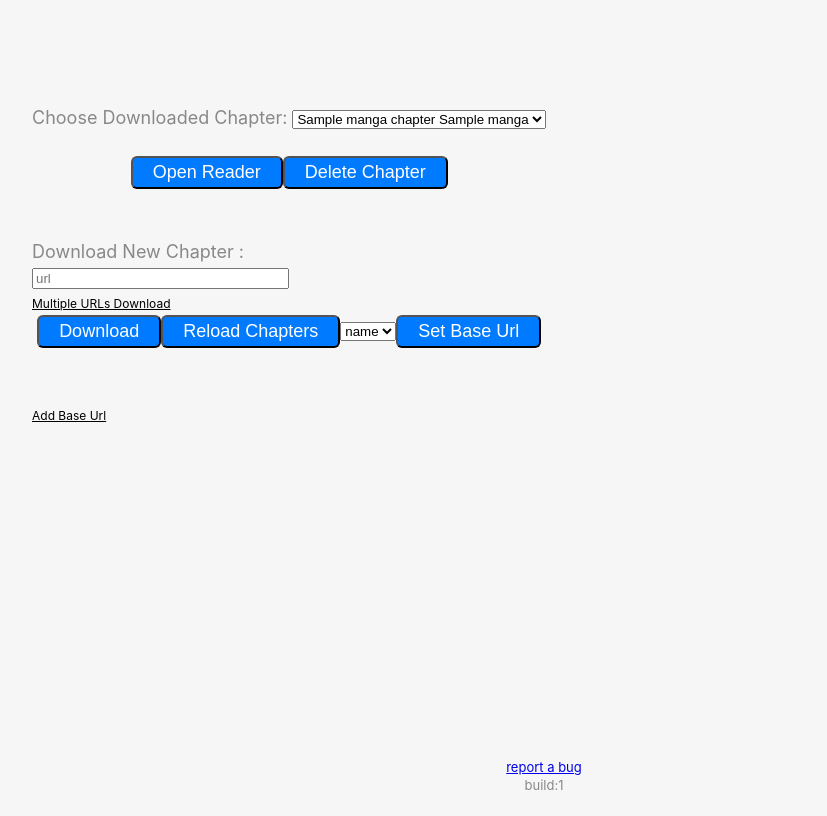
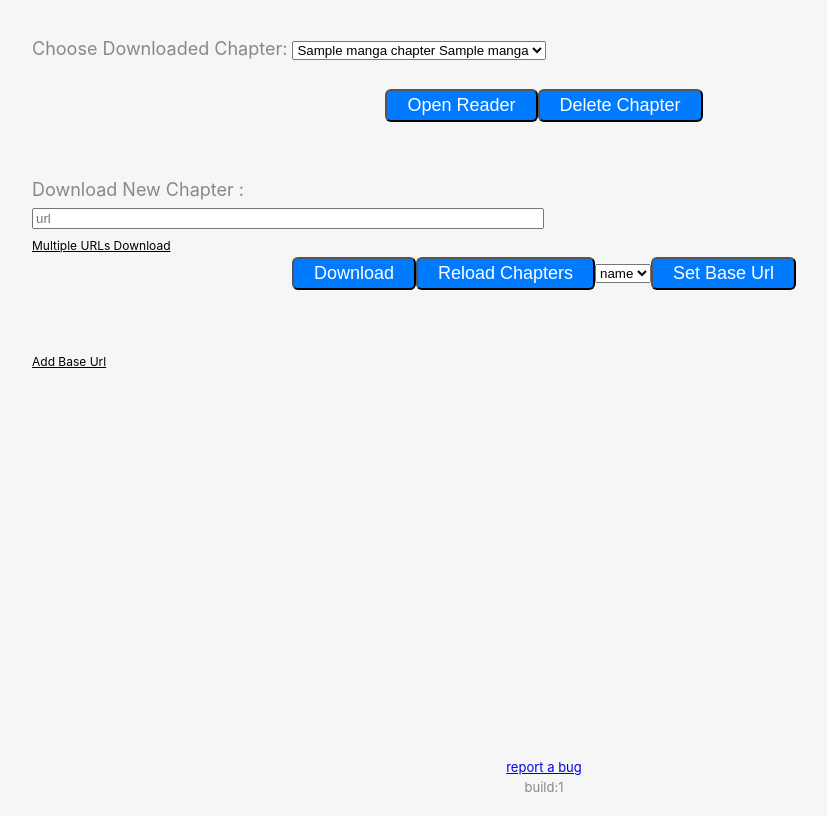
Before and after one commit to Shelly-XD/nice-pferd, a Flask app: template templates/index.html in a window 1280 px wide. Shown: the whole page, without its empty margins (96-923 px from the left). Run offline with Flask 2, Linux system fonts and the light colour scheme; the template is opened without the code that fills it: most values are stand-ins (such as "Sample title", 1, 10 or a date in 2020); parts of the project's set-up code (start-up, migrations or seed data) failed here and were passed over.

Commit message:
quick css fixes

```diff
--- a/static/styles/main.css
+++ b/static/styles/main.css
@@ -18,7 +18,7 @@ header {
     top:0px;
     left: 15%;
     width: 70% ;
-    height: 10%;
+    height: 5%;
     background-color: #f6f6f6;
     text-align: center;
     color: #222;
@@ -28,17 +28,16 @@ header {
 }
 section {
     position: absolute;
-    top: 10%;
-    left:10%;
-    height: 80%;
     background-color: #f6f6f6 ;
     text-align:justify;
     color: #888888;
     font-size: 90%;
+    left:10%;
+    width:80%;
 }
   aside {
     position: absolute;
-    top: 15%;
+    top: 10%;
     left: 85%;
     width: 15%;
     height: 85%;
@@ -64,7 +63,6 @@ body {
     font-family: -apple-system,BlinkMacSystemFont,"Segoe UI",Roboto,"Helvetica Neue",Arial,"Noto Sans",sans-serif,"Apple Color Emoji","Segoe UI Emoji","Segoe UI Symbol","Noto Color Emoji";
     font-weight: 2000;
     font-size: 20px;
-    line-height: 1.4;
 	color:dark;
 	background-color : #f6f6f6;
     --blue: #007bff;
```
